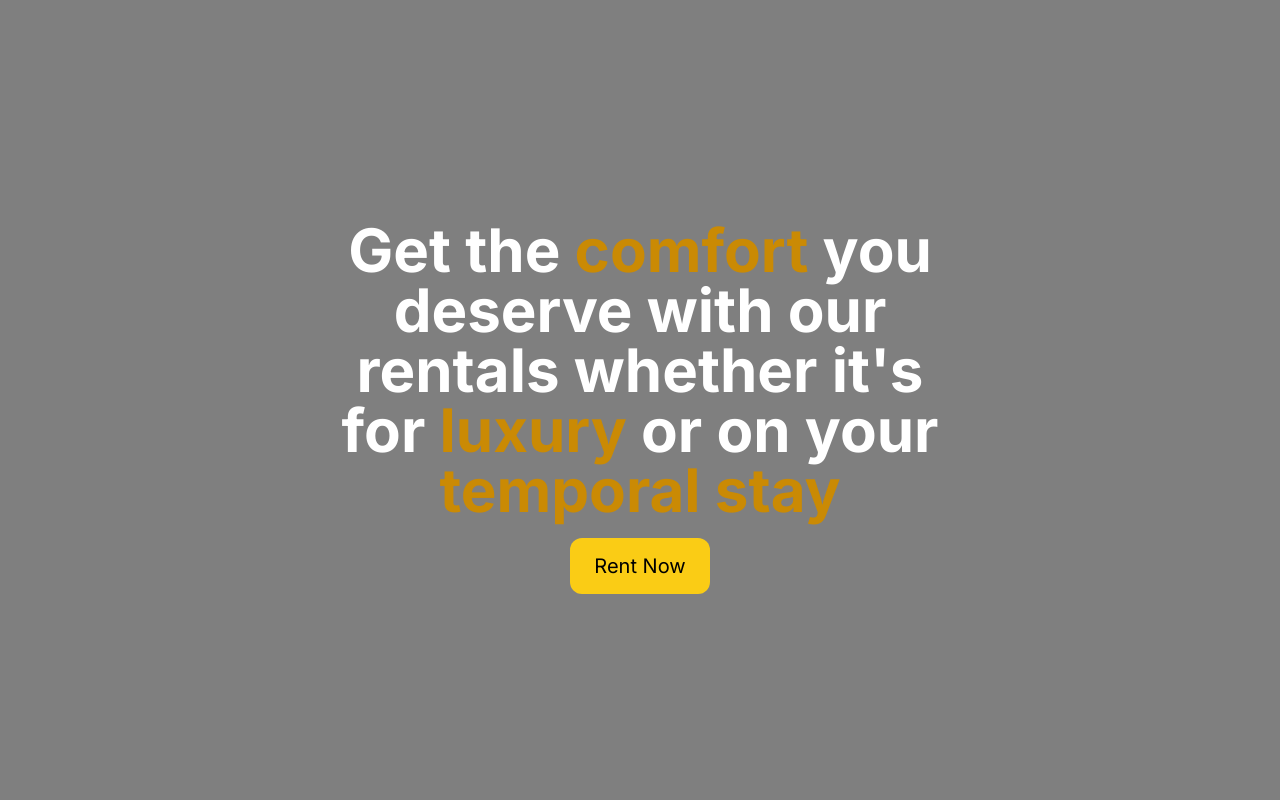
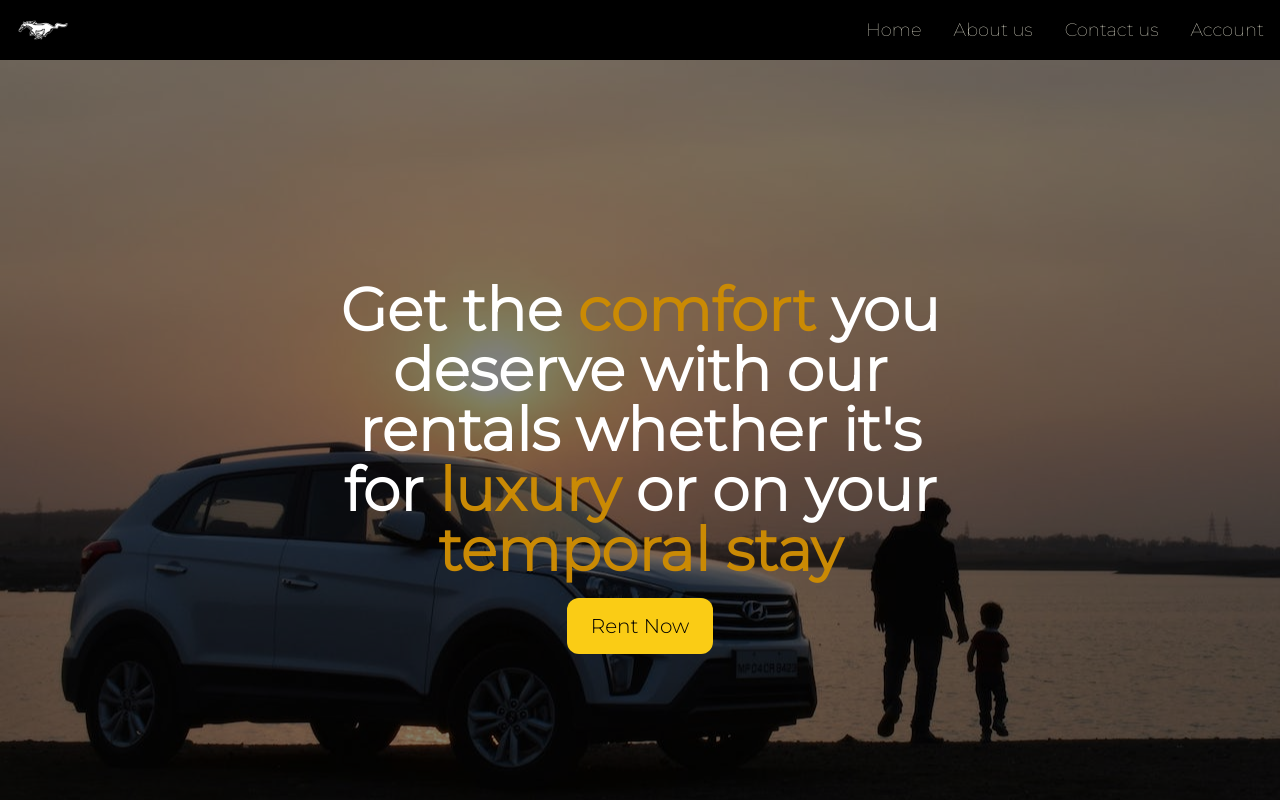
Before and after one commit to Dideoluwa31/car-trip, a Next.js app: page / in a window 1280 px wide. Shown: the top 800 px of the page. Built offline with nearby package versions, Linux system fonts and the light colour scheme.

Commit message:
created a nav bar

```diff
--- a/app/globals.css
+++ b/app/globals.css
@@ -1,3 +1,10 @@
 @tailwind base;
 @tailwind components;
 @tailwind utilities;
+
+.bg-img-home {
+    background-image: url("/bg-images/family-option.jpg");
+    background-repeat: no-repeat;
+    background-size: cover;
+    background-position: center;
+}
--- a/app/layout.js
+++ b/app/layout.js
@@ -1,8 +1,12 @@
-import { Inter } from "next/font/google";
+import { Montserrat } from "next/font/google";
 import "./globals.css";
 import Footer from "@/components/Footer";
+import Nav from "@/components/Nav";
 
-const inter = Inter({ subsets: ["latin"] });
+const Moontserrat_thin_300 = Montserrat({
+  subsets: ["latin"],
+  weight: "300"
+});
 
 export const metadata = {
   title: "Car Trip | Car Rental Service",
@@ -12,7 +16,8 @@
 export default function RootLayout({ children }) {
   return (
     <html lang="en">
-      <body className={inter.className}>
+      <body className={Moontserrat_thin_300.className}>
+        <Nav/>
         {children}
         <Footer/>
         </body>
--- /dev/null
+++ b/components/Nav.jsx
@@ -0,0 +1,96 @@
+"use client"
+import Link from "next/link";
+import Image from "next/image";
+import {Montserrat} from "next/font/google";
+import {CiMenuBurger } from "react-icons/ci";
+import {IoCloseOutline} from "react-icons/io5";
+import { useState } from "react";
+
+const montserrat_thin_100 = Montserrat({
+    subsets:["latin"],
+    weight: "100"
+});
+
+export default function Nav () {
+    const [menu, setMenu] = useState(false);
+
+    return (
+        <>
+        <nav className="h-[60px] flex justify-between items-center px-4 bg-black">
+            <div>
+                <Image
+                width={54}
+                height={54}
+                src="/brands/mustang-logo.png"
+                alt="brand logo"/>
+            </div>
+
+            <ul className=" hidden lg:flex gap-8 ">
+                <li>
+                    <Link
+                    className={`${montserrat_thin_100.className} text-yellow-50 text-lg`}
+                    href="/">Home</Link>
+                </li>
+                <li>
+                    <Link
+                    className={`${montserrat_thin_100.className} text-yellow-50 text-lg`}
+                    href="#">About us</Link>
+                </li>
+                <li>
+                    <Link
+                    className={`${montserrat_thin_100.className} text-yellow-50 text-lg`}
+                    href="#">Contact us</Link>
+                </li>
+                <li>
+                    <Link
+                    className={`${montserrat_thin_100.className} text-yellow-50 text-lg`}
+                    href="#">Account</Link>
+                </li>
+            </ul>
+
+            <blockquote className="lg:hidden">
+                {
+                !menu
+                ?
+                <CiMenuBurger onClick={() => setMenu(true)} className="text-yellow-50 text-2xl"/>
+                :
+                <IoCloseOutline onClick={() => setMenu(false)} className="text-yellow-50 text-2xl"/>
+                }
+            </blockquote>
+        </nav>
+
+        {/* MOBILE NAV */}
+
+        {
+        menu
+        ?
+        <div className="min-h-[320px] bg-black">
+            <div className="h-[6px] bg-gradient-to-r from-yellow-500 via-blue-500 to-red-500"></div>
+            <ul className="flex flex-col gap-6 p-4 ">
+                <li>
+                    <Link
+                    className={`${montserrat_thin_100.className} text-yellow-50 text-lg`}
+                    href="/">Home</Link>
+                </li>
+                <li>
+                    <Link
+                    className={`${montserrat_thin_100.className} text-yellow-50 text-lg`}
+                    href="#">About us</Link>
+                </li>
+                <li>
+                    <Link
+                    className={`${montserrat_thin_100.className} text-yellow-50 text-lg`}
+                    href="#">Contact us</Link>
+                </li>
+                <li>
+                    <Link
+                    className={`${montserrat_thin_100.className} text-yellow-50 text-lg`}
+                    href="#">Account</Link>
+                </li>
+            </ul>
+        </div>
+        : null
+        }
+        </>
+    )
+}
--- a/lib/car-inventory.js
+++ b/lib/car-inventory.js
@@ -13,7 +13,7 @@
         capacity:6,
         rate:67800,
         class:"Standard",
-        thumbnail:"/deals/02_economy_white.png"
+        thumbnail:"/deals/03_standard_white.png"
     },
     {
         id:"DD56",
@@ -21,7 +21,7 @@
         capacity:4,
         rate:48700,
         class:"Economy",
-        thumbnail:"/deals/02_economy_white.png"
+        thumbnail:"/deals/05_suv-small_white.png"
     },
     {
         id:"HJ01",
@@ -29,6 +29,6 @@
         capacity:4,
         rate:42500,
         class:"Premium",
-        thumbnail:"/deals/02_economy_white.png"
+        thumbnail:"/deals/04_premium.png"
     },
 ];
```
